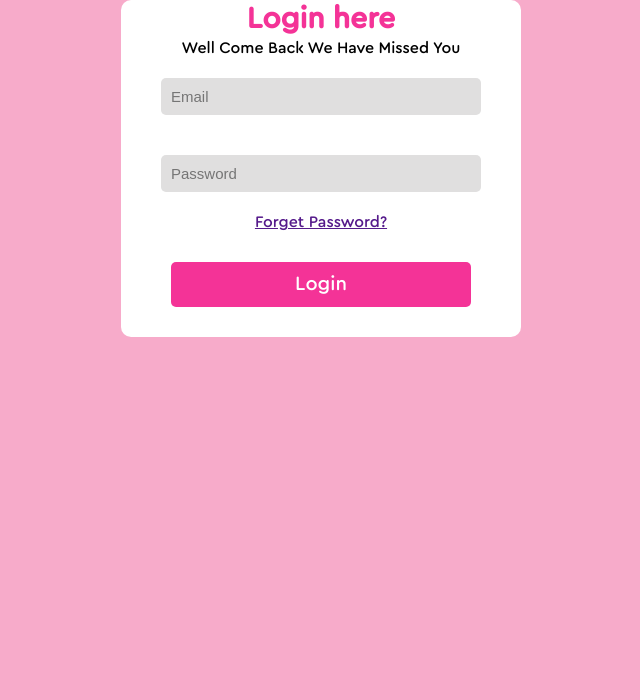
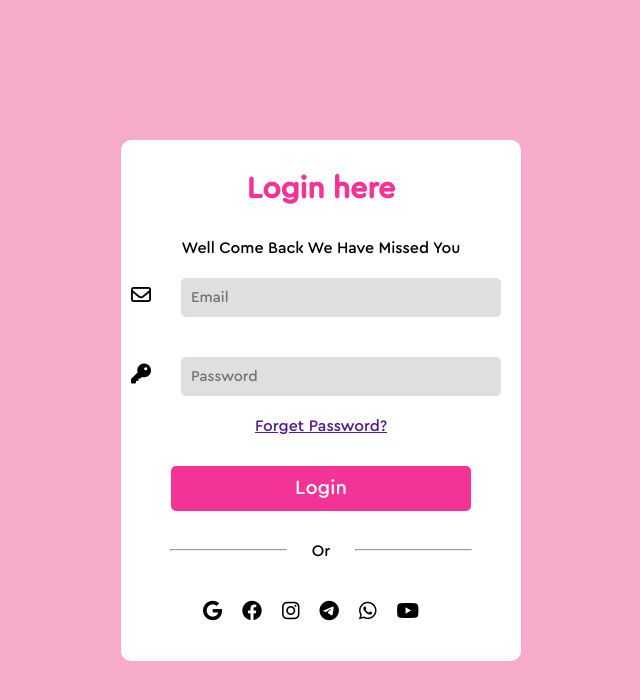
Before and after one commit to giveer/giveer, a React (Create React App) app: page /login in a window 1280 px wide. Shown: the top 700 px of the page, without its empty margins (319-959 px from the left). Built offline with nearby package versions, Linux system fonts and the light colour scheme.

Commit message:
Forgot, Newpassword, Verification added

```diff
--- a/src/index.js
+++ b/src/index.js
@@ -6,6 +6,9 @@ import Comingsoon from './pages/coming soon/Comingsoon';
 import Signin from './pages/login/Signin';
 import Signup from './pages/sign up/Signup';
 import Testing from './pages/testing/Testing';
+import Forgot from './pages/forgot password/Forgot';
+import NewPassword from './pages/forgot password/NewPassword';
+import Verification from './pages/forgot password/Verification';
 
 // const root = ReactDOM.createRoot(document.getElementById('root'));
 // root.render(
@@ -22,6 +25,9 @@ export default function Main() {
           <Route path="login" element={<Signin />} />
           <Route path="signup" element={<Signup />} />
           <Route path="testing" element={<Testing/>} />
+          <Route path="forgot" element={<Forgot/>} />
+          <Route path="newpassword" element={<NewPassword/>} />
+          <Route path="verify" element={<Verification/>} />
       </Routes>
     </BrowserRouter>
   );
--- /dev/null
+++ b/src/pages/forgot password/Forgot.js
@@ -0,0 +1,21 @@
+function Forgot() {
+    return (
+        <div className="center-div">
+            <div>
+                <h1>Forgot Password</h1>
+                <div className=""><p>Enter Registered Email Address</p></div>
+                <label><i class="fa-regular fa-envelope"></i></label>
+                <input type="text" className="forgotemail"></input>
+                <a href="#">Back to Signin</a>
+                <input type="button" className="forgotemailbtn" value="Send"></input>
+                <p>Or</p>
+                <div className='icon'>
+                    <label><i class="fa-brands fa-google"></i></label>
+                    <label></label>
+                </div>
+            </div>
+        </div>
+    );
+}
+
+export default Forgot
--- /dev/null
+++ b/src/pages/forgot password/NewPassword.js
@@ -0,0 +1,20 @@
+function NewPassword() {
+    return (
+        <div className="center-div">
+            <div>
+                <h1>New Password</h1>
+                <div><p>Enter New Password</p></div>
+                <form action="#">
+                    <i class="fa fa-key" aria-hidden="true"></i>
+                    <input type="text" className="newpass"></input>
+                    <div><p>Confirm New Password</p></div>
+                    <i class="fa fa-key" aria-hidden="true"></i>
+                    <input type="password" className="confnewpass"></input>
+                    <input type="button" value="Submit"></input>
+                </form>
+            </div>
+        </div>
+    )
+}
+
+export default NewPassword
--- /dev/null
+++ b/src/pages/forgot password/Verification.js
@@ -0,0 +1,14 @@
+function Verification(){
+    return(
+        <div className="center-div">
+            <div>
+                <h1>Enter Verification Code</h1>
+                <form>
+
+                </form>
+            </div>
+        </div>
+    )
+}
+
+export default Verification
--- a/src/pages/login/Login.css
+++ b/src/pages/login/Login.css
@@ -11,11 +11,19 @@ body{
     background: rgb(224, 223, 223);
     border: none;
     width: 300px;
+    font-family: giveer-medium;
     font-size: 15px;
+}
+.page{
+    height: 100vh;
+    display: flex;
+    align-items: center;
+    justify-content: center;
+    flex-direction: column;
 }
 .log{
     background: #ffffff;
-    width: 400px;;
+    width: 400px;
     margin: auto;
     display: flex;
     align-items: center;
@@ -37,9 +45,27 @@ body{
 .log_head{
     font-weight: bold;
     text-align: center;
+    margin: 30px 50px;
     font-size: 30px;
     color: #f43397;
 }
 #forgetpass{
     text-align: right !important;
 }
+.or{
+    display: flex;
+}
+hr{
+    width: 115px;
+    height: 0px;
+}
+.space{
+    padding: 0 25px;
+}
+i{
+    margin: 10px;
+    font-size: 20px;
+}
+.icon{
+    margin: 30px 30px;
+}
--- a/src/pages/login/Signin.js
+++ b/src/pages/login/Signin.js
@@ -3,14 +3,17 @@ import './Login.css'
 
 const Signin = () => {
     return (
+        <div className='page'>
             <div className='log'>
                 <div className='log_head'><p>Login here</p></div>
                 <div><p>Well Come Back We Have Missed You</p></div>
                 <div className="email">
-            <input type="text" id='email' placeholder='Email'/>
+                    <label><i class="fa-regular fa-envelope"></i></label>
+                    <input type="text" id='email' placeholder='Email' />
                 </div>
                 <div className="password">
-            <input type="password" id='password' placeholder='Password'/>
+                    <label><i class="fa fa-key" aria-hidden="true"></i></label>
+                    <input type="password" id='password' placeholder='Password' />
                 </div>
                 <div className="forgetpass">
                     <a href="" id='forgetpass'>Forget Password?</a>
@@ -18,6 +21,19 @@ const Signin = () => {
                 <div className="logbtn">
                     <button type="button" id='logbtn'>Login</button>
                 </div>
+                <div className='or'>
+                    <hr></hr><p className='space'>Or</p><hr></hr>
+                </div>
+                <div className='icon'>
+                    <label><i class="fa-brands fa-google"></i></label>
+                    <label><i class="fa-brands fa-facebook"></i></label>
+                    <label><i class="fa-brands fa-instagram"></i></label>
+                    <label><i class="fa-brands fa-telegram"></i></label>
+                    <label><i class="fa-brands fa-whatsapp"></i></label>
+                    <label><i class="fa-brands fa-youtube"></i></label>
+                    <label><i class="fa-brands fa-x-twitter"></i></label>
+                </div>
+            </div>
         </div>
     )
 }
```
Also changed, not shown: src/pages/forgot password/Forgot.css (added), src/pages/testing/testing.html (line endings or trailing spaces). Lines whose indentation alone changed are shown as unchanged.
